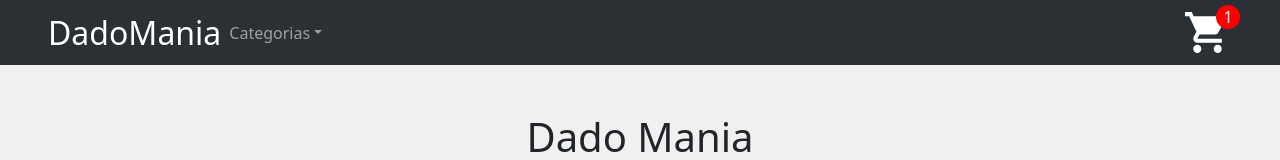
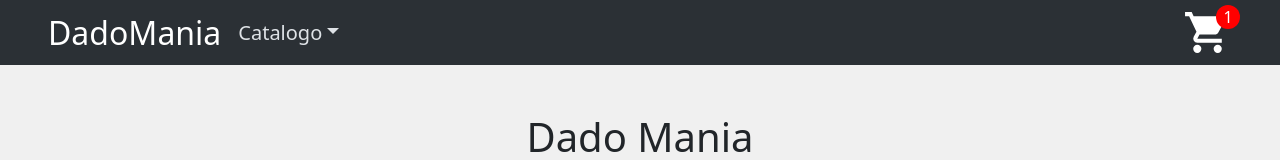
Before and after one commit to BrunoBazIvan/DadoMania, a React (Vite) app: page / in a window 1280 px wide. Shown: the top 160 px of the page. Built offline with nearby package versions, Linux system fonts and the light colour scheme.

Commit message:
boton categorias

```diff
--- a/src/App.jsx
+++ b/src/App.jsx
@@ -1,6 +1,6 @@
 import 'bootstrap/dist/css/bootstrap.min.css';
 import './App.css'
-import  { NavBarr } from './components/NavBar'
+import  { NavBarr } from './components/NavBar/NavBar'
 import { ItemListContainer } from './components/ItemListContainer/ItemListContainer';
 import { BrowserRouter, Route, Routes } from 'react-router-dom';
 import { ProductoExtendido } from './components/ProductoExtendido/ProductoExtendido';
--- a/src/components/NavBar.jsx
+++ /dev/null
@@ -1,31 +0,0 @@
-
-import Nav from 'react-bootstrap/Nav';
-import Navbar from 'react-bootstrap/Navbar';
-import NavDropdown from 'react-bootstrap/NavDropdown';
-import {Carrito} from './Carrito/Carrito'
-import { Link } from 'react-router-dom';
-
- export function NavBarr() {
-  return (
-
-        <Navbar expand="lg" className="bg-body-tertiary d-flex justify-content-between"  data-bs-theme="dark">
-            <div className='d-flex'>
-                <Link to="/" className='ms-5 logo' >DadoMania</Link>
-                <Navbar.Toggle aria-controls="basic-navbar-nav" />
-                <Navbar.Collapse id="basic-navbar-nav">
-                <Nav className="me-auto">
-                    <NavDropdown title="Categorias" id="basic-nav-dropdown">
-                        <NavDropdown.Item as={Link} to="/" >Todos</NavDropdown.Item>
-                        <NavDropdown.Item as={Link} to="category/dice">dados</NavDropdown.Item>
-                        <NavDropdown.Item as={Link} to="category/mini">minis</NavDropdown.Item>
-                    </NavDropdown>
-                </Nav>
-                </Navbar.Collapse>
-            </div>
-            <div className='me-5'>
-                <Carrito/>
-            </div>
-        </Navbar>
-  );
-}
-;
--- /dev/null
+++ b/src/components/NavBar/NavBar.css
@@ -0,0 +1,3 @@
+.dropDown{
+
+}
--- /dev/null
+++ b/src/components/NavBar/NavBar.jsx
@@ -0,0 +1,34 @@
+import Nav from 'react-bootstrap/Nav';
+import Navbar from 'react-bootstrap/Navbar';
+import NavDropdown from 'react-bootstrap/NavDropdown';
+import SplitButton from 'react-bootstrap/SplitButton';
+import ButtonGroup from 'react-bootstrap/ButtonGroup';
+import DropdownButton from 'react-bootstrap/DropdownButton';
+import {Carrito} from "../Carrito/Carrito"
+import { Link } from 'react-router-dom';
+import "./NavBar.css"
+
+ export function NavBarr() {
+    return (
+        <Navbar expand="lg" className="bg-body-tertiary d-flex justify-content-between" data-bs-theme="dark">
+          <div className='d-flex'>
+            <Link to="/" className='ms-5 logo'>DadoMania</Link>
+            <DropdownButton
+              as={ButtonGroup}
+              id="dropdown-button-drop"
+              size="lg"
+              title="Catalogo"
+              variant='secondly'
+            >
+              <NavDropdown.Item as={Link} to="/">Todos</NavDropdown.Item>
+              <NavDropdown.Item as={Link} to="category/dice">Dados</NavDropdown.Item>
+              <NavDropdown.Item as={Link} to="category/mini">Minis</NavDropdown.Item>
+            </DropdownButton>
+          </div>
+          <div className='me-5'>
+            <Carrito />
+          </div>
+        </Navbar>
+      );
+}
+;
```
